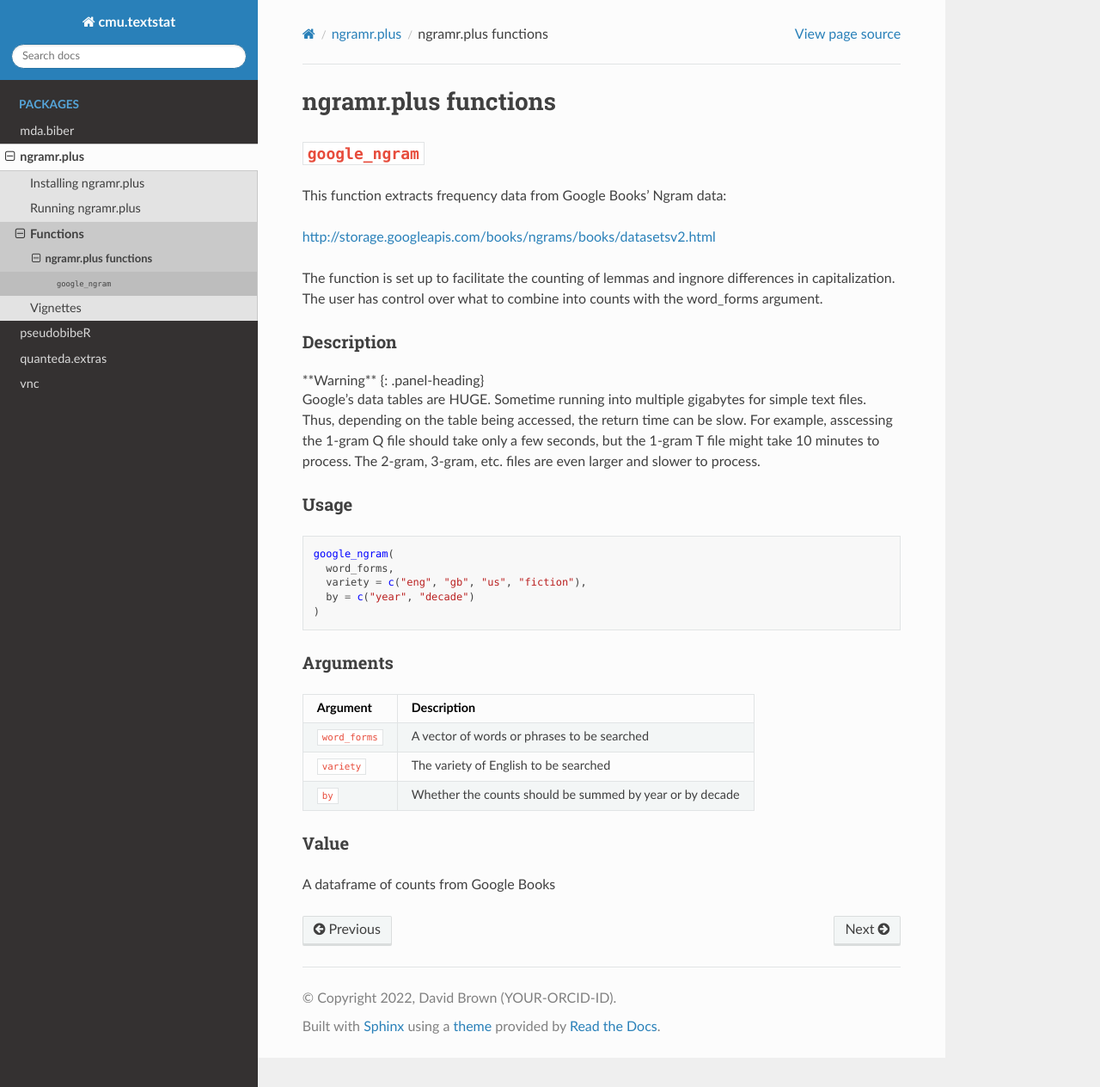
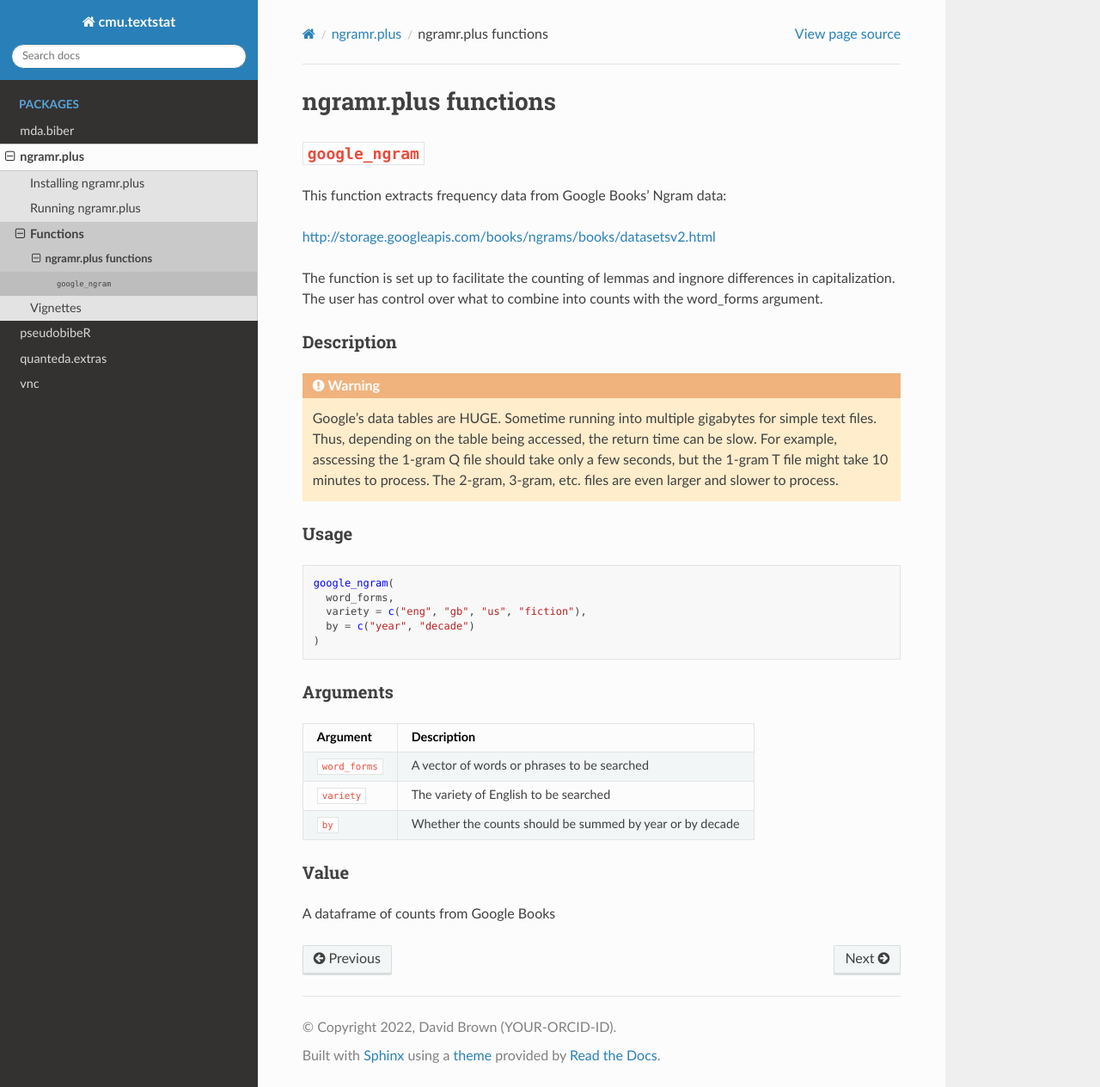
Before and after one commit to browndw/cmu-textstat-docs, a Sphinx documentation site: the page built from docs/ngramr.plus/functions/functions.md, in a window 1280 px wide and 1264 px high. Shown: the whole window at 86% size. Built offline with Sphinx 7.4.7 and the Read the Docs theme 2.0.0, drawn with Linux system fonts in a browser that asks for light colours.

Commit message:
Update functions.md

````diff
--- a/docs/ngramr.plus/functions/functions.md
+++ b/docs/ngramr.plus/functions/functions.md
@@ -11,15 +11,11 @@ The function is set up to facilitate the counting of lemmas and ingnore differen
 
 ### Description
 
-<div class="panel panel-warning">
-**Warning**
-{: .panel-heading}
-<div class="panel-body">
+```{warning}
 
 Google's data tables are HUGE. Sometime running into multiple gigabytes for simple text files. Thus, depending on the table being accessed, the return time can be slow. For example, asscessing the 1-gram Q file should take only a few seconds, but the 1-gram T file might take 10 minutes to process. The 2-gram, 3-gram, etc. files are even larger and slower to process.
 
-</div>
-</div>
+```
 
 
 ### Usage
````
